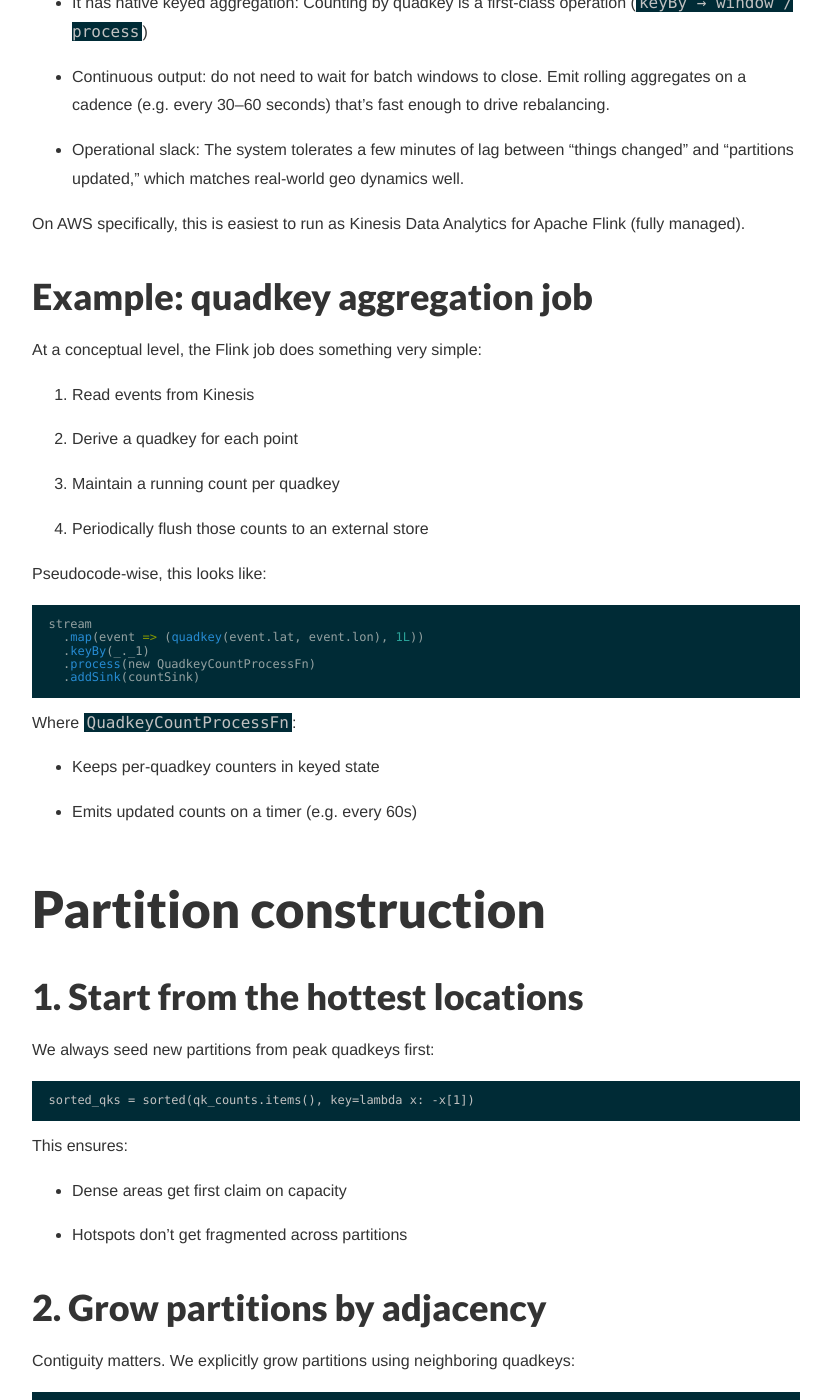
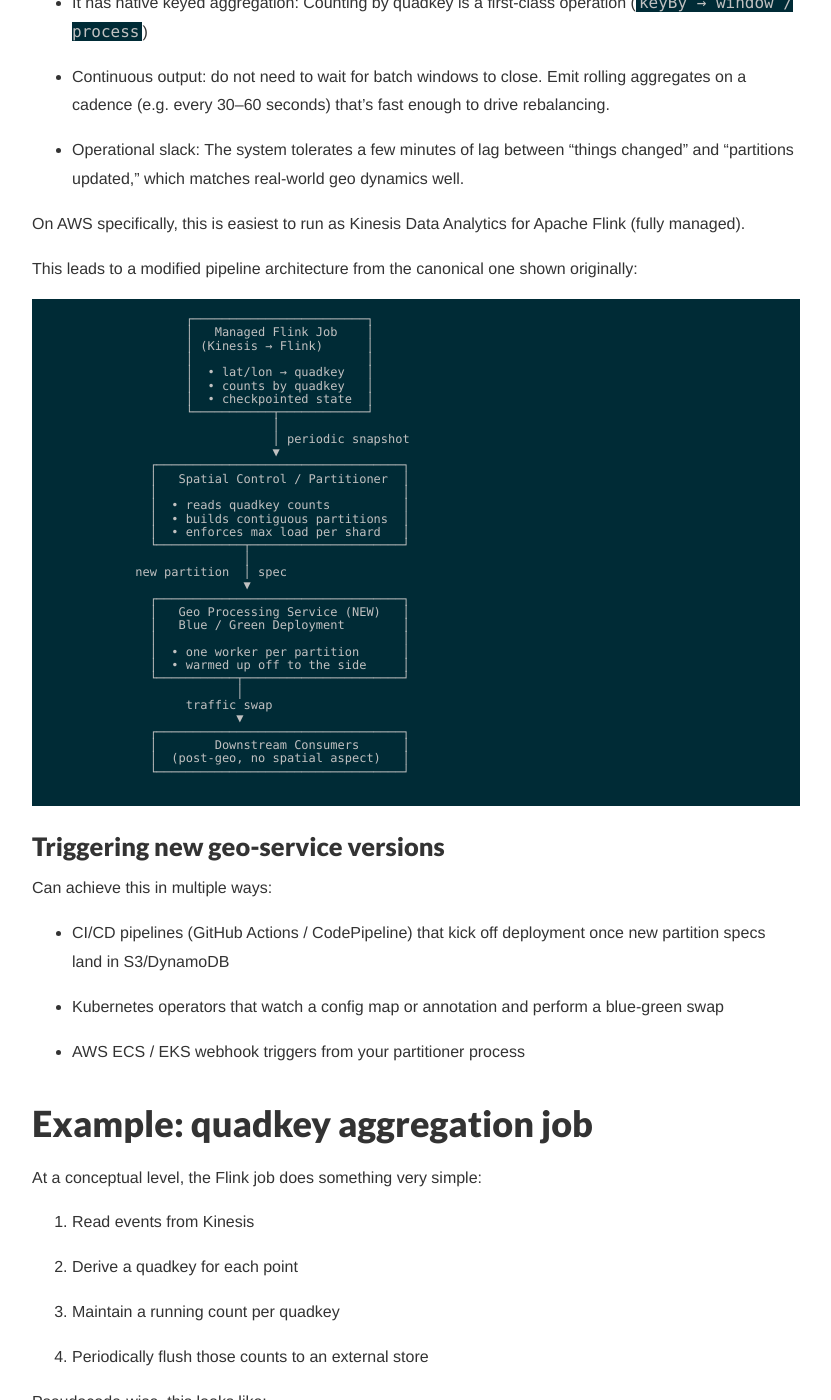
Before and after one commit to kuanb/kuanb.github.io, a Jekyll site: the page built from _posts/2026-01-01-geo-partition-realtime.md, in a window 1280 px wide and 1400 px high, scrolled down 7649 px. Shown: the whole window, without its empty margins (224-1055 px from the left). Built offline with Jekyll 4.4.1, drawn with Linux system fonts in a browser that asks for light colours; comment, search, counter and statistics services are not loaded; some of the changed text lies outside the part shown.

Commit message:
modified arch diagram

````diff
--- a/_posts/2026-01-01-geo-partition-realtime.md
+++ b/_posts/2026-01-01-geo-partition-realtime.md
@@ -12,7 +12,7 @@ One of the more common failure modes in real-time geospatial systems has nothing
 
 This post walks through a practical pattern for handling high-volume, real-time location data where part of your pipeline is *explicitly geo-constrained* (map matching, spatial joins, routing lookups, etc.), while the rest of the system is not. We’ll look at why static geographic partitioning breaks down, and how to use real-time monitoring plus fast redeploys to continuously rebalance work instead of over-allocating forever.
 
-**The canonical pipeline shape**
+The canonical pipeline shape
 
 Most real-time geo pipelines look roughly like this:
 
@@ -32,7 +32,7 @@ Most real-time geo pipelines look roughly like this:
 
 The critical detail is that *only one section of the pipeline* has strict geographic constraints. That section is where everything gets interesting — and unstable.
 
-## **Why geo-partitioning is inherently unstable**
+## Why geo-partitioning is inherently unstable
 
 The issue isn’t poor engineering; it’s that real-world spatial data is non-stationary.
 
@@ -72,7 +72,7 @@ This helps — but it never solves the problem. You still end up with:
 
 At scale, this means systematic over-allocation.
 
-## **Real goal: rebalance, don’t predict**
+## Real goal: rebalance, don’t predict
 
 Instead of trying to design the perfect static partitioning algorithm, the goal shifts: Continuously rebalance the geo-constrained service based on observed load.
 
@@ -94,7 +94,7 @@ This post assumes a few important properties:
 
 Under those assumptions, dynamic rebalancing becomes not only possible, but practical.
 
-## **A miniaturized example**
+## A miniaturized example
 
 To make this concrete, we’ll shrink the problem down to a single metro area instead of the globe. We define:
 
@@ -107,7 +107,7 @@ To make this concrete, we’ll shrink the problem down to a single metro area in
 
 Each partition is capped at 2,500 points. The goal is to build *contiguous* geographic partitions that get as close to that limit as possible.
 
-## **State 1: before**
+## State 1: before
 
 Here’s a representative partitioning outcome:
 
@@ -126,7 +126,7 @@ Partition   6–11: < 200 points each
 
 A few things jump out: First; hot areas pack efficiently. Secondly, cold regions fragment into many tiny partitions that are not contiguous. These tail partitions can safely be merged later. So far, so good.
 
-## **State 2: naive preservation breaks down**
+## State 2: naive preservation breaks down
 
 Now activity doubles and new hotspots appear. If we *try to preserve existing partitions* and only split the ones that overflow, we get something like this:
 
@@ -149,7 +149,7 @@ We’ve avoided redoing everything, but introduced a new problem:
 
 These liminal partitions are artifacts of trying to respect history that no longer matters.
 
-## **Resolution: rebuild from scratch**
+## Resolution: rebuild from scratch
 
 If your deploys are fast, there’s no reason to preserve old partitions at all. Instead:
 
@@ -171,7 +171,7 @@ Median utilization: 90.1%
 
 Cold tail partitions still exist, but they’re smaller in number, they’re easy to group together, they don’t pollute the hot path. This turns partitioning into a stateless optimization problem, not a migration problem.
 
-## **Why this matters: allocation mismatch**
+## Why this matters: allocation mismatch
 
 ![allocation_bar_charts](https://raw.githubusercontent.com/kuanb/kuanb.github.io/master/images/_posts/realtime-geo-partition/allocation_bar_charts.png)
 
@@ -186,7 +186,7 @@ Partition 0: 2272 → 4510 points (180% utilized)
 
 You’d need to provision 2–3x the resources just to survive peak load in a single partition — and every other partition would sit idle most of the time. Dynamic rebalancing converts that worst-case sizing problem into a steady-state one.
 
-## **System architecture**
+## System architecture
 
 At a high level, the control plane for this looks like:
 
@@ -214,7 +214,58 @@ Flink’s execution model lines up well with what is needed:
 
 On AWS specifically, this is easiest to run as Kinesis Data Analytics for Apache Flink (fully managed).
 
-### **Example: quadkey aggregation job**
+This leads to a modified pipeline architecture from the canonical one shown originally:
+
+```
+                   ┌────────────────────────┐
+                   │   Managed Flink Job    │
+                   │ (Kinesis → Flink)      │
+                   │                        │
+                   │  • lat/lon → quadkey   │
+                   │  • counts by quadkey   │
+                   │  • checkpointed state  │
+                   └───────────┬────────────┘
+                               │
+                               │ periodic snapshot
+                               ▼
+              ┌──────────────────────────────────┐
+              │   Spatial Control / Partitioner  │
+              │                                  │
+              │  • reads quadkey counts          │
+              │  • builds contiguous partitions  │
+              │  • enforces max load per shard   │
+              └────────────┬─────────────────────┘
+                           │
+            new partition  │ spec
+                           ▼
+              ┌──────────────────────────────────┐
+              │   Geo Processing Service (NEW)   │
+              │   Blue / Green Deployment        │
+              │                                  │
+              │  • one worker per partition      │
+              │  • warmed up off to the side     │
+              └───────────┬──────────────────────┘
+                          │
+                   traffic swap
+                          ▼
+              ┌──────────────────────────────────┐
+              │        Downstream Consumers      │
+              │  (post-geo, no spatial aspect)   │
+              └──────────────────────────────────┘
+
+```
+
+#### Triggering new geo-service versions
+
+Can achieve this in multiple ways:
+
+* CI/CD pipelines (GitHub Actions / CodePipeline) that kick off deployment once new partition specs land in S3/DynamoDB
+
+* Kubernetes operators that watch a config map or annotation and perform a blue-green swap
+
+* AWS ECS / EKS webhook triggers from your partitioner process
+
+### Example: quadkey aggregation job
 
 At a conceptual level, the Flink job does something very simple:
 
@@ -242,9 +293,9 @@ Where `QuadkeyCountProcessFn`:
 
 * Emits updated counts on a timer (e.g. every 60s)
 
-## **Partition construction**
+## Partition construction
 
-### **1\. Start from the hottest locations**
+### 1\. Start from the hottest locations
 
 We always seed new partitions from peak quadkeys first:
 
@@ -258,7 +309,7 @@ This ensures:
 
 * Hotspots don’t get fragmented across partitions
 
-### **2\. Grow partitions by adjacency**
+### 2\. Grow partitions by adjacency
 
 Contiguity matters. We explicitly grow partitions using neighboring quadkeys:
 
@@ -279,7 +330,7 @@ def get_quadkey_neighbors(self, qk: str) -> Set[str]:
 
 This guarantees partitions are spatially contiguous, necessary for map matching (you would use this area plus a buffer to end up with a contiguous region to safely ensure all edges needed to match to the points are present).
 
-### **3\. Prefer “square-ish” growth**
+### 3\. Prefer “square-ish” growth
 
 When expanding a partition, neighbors are ranked by how many edges they share with the current component:
 
@@ -289,7 +340,7 @@ adjacency_score = len(neighbor_neighbors & component)
 
 We then sort by adjacency (favor compact shapes) and point count (fill efficiently). This produces partitions that are both well-packed and geometrically sane.
 
-## **Why this works in practice**
+## Why this works in practice
 
 This works because it matches how the system behaves in reality. Instead of predicting a stable future, it responds to current conditions, sizes capacity to what’s actually happening, and keeps geographic complexity confined to a single stage. The cost is a bit of redeploy churn, but the payoff is far less wasted compute.
 
````
